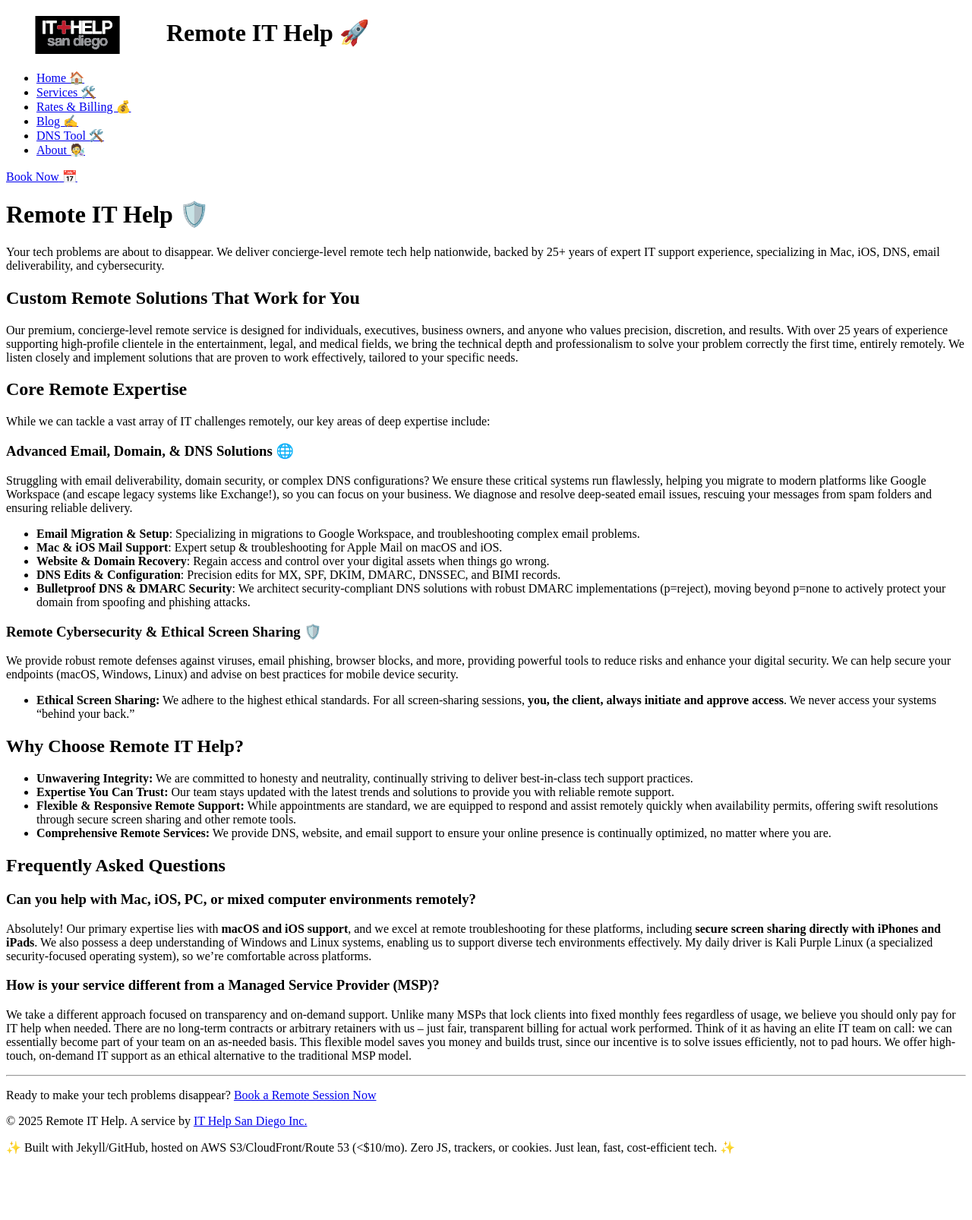
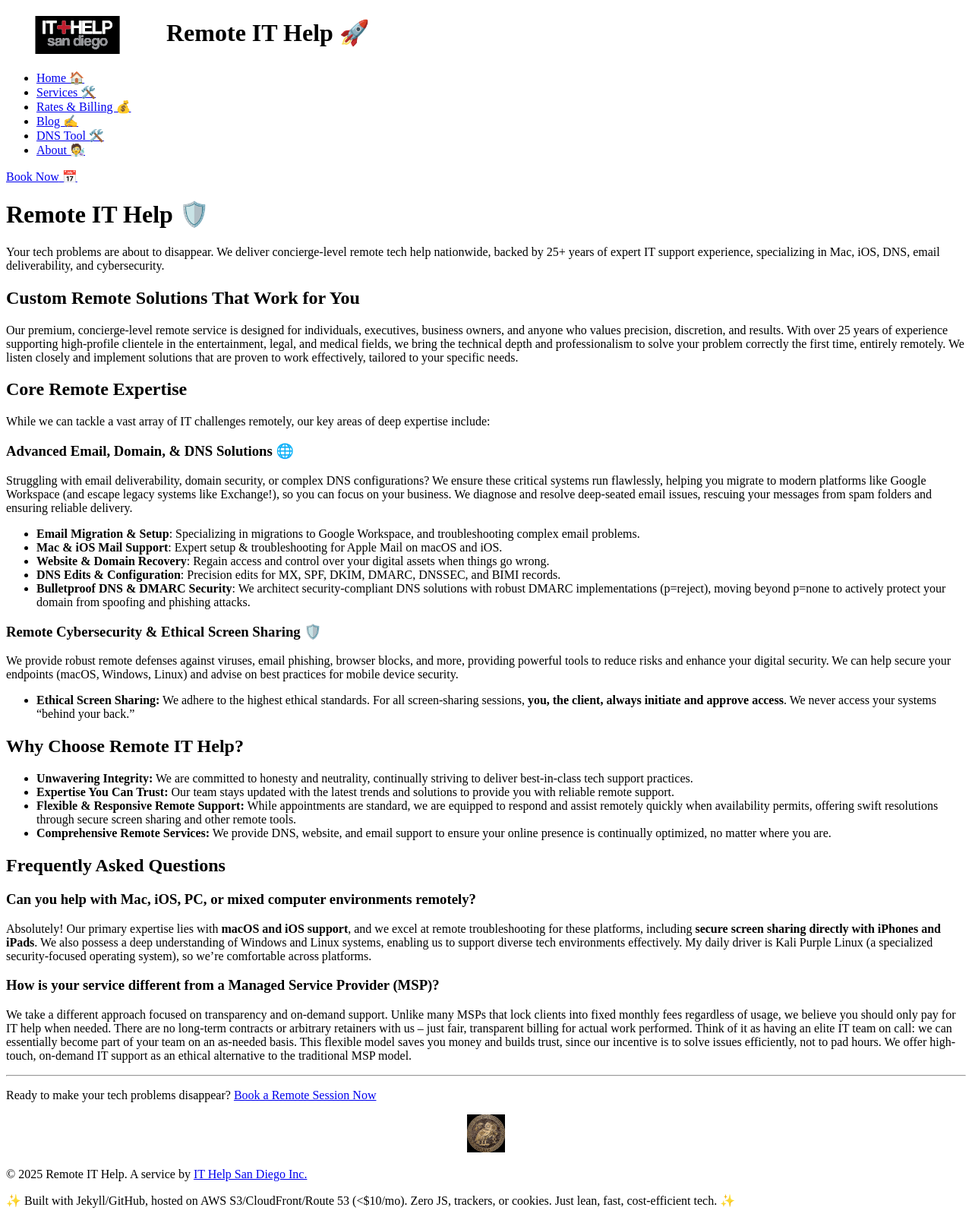
Before and after one commit to careyjames/remote-it-help-site, a Jekyll site: the page built from index.md, in a window 1280 px wide. Shown: the whole page at 76% size. Built offline with Jekyll 4.4.1, drawn with Linux system fonts in a browser that asks for light colours; before the commit the page ends 1536 px from its top, so only the background shows below that.

Commit message:
Update default.html

```diff
--- a/_layouts/default.html
+++ b/_layouts/default.html
@@ -94,8 +94,11 @@
     </main>
 
     <footer class="container">
-      <p>&copy; {{ site.time | date: '%Y' }} {{ site.title }}. A service by <a href="https://it-help.tech">IT Help San Diego Inc.</a></p>
-      <p class="footer-brag">✨ Built with Jekyll/GitHub, hosted on AWS S3/CloudFront/Route 53 (&lt;$10/mo). Zero JS, trackers, or cookies. Just lean, fast, cost-efficient tech. ✨</p>
-    </footer>
+  <div style="text-align: center; margin-bottom: 1rem;">
+    <img src="/assets/images/owl-of-athena.svg" alt="Owl of Athena symbol" width="50" height="50">
+  </div>
+  <p>&copy; {{ site.time | date: '%Y' }} {{ site.title }}. A service by <a href="https://it-help.tech">IT Help San Diego Inc.</a></p>
+  <p class="footer-brag">✨ Built with Jekyll/GitHub, hosted on AWS S3/CloudFront/Route 53 (&lt;$10/mo). Zero JS, trackers, or cookies. Just lean, fast, cost-efficient tech. ✨</p>
+</footer>
   </body>
 </html>
```
